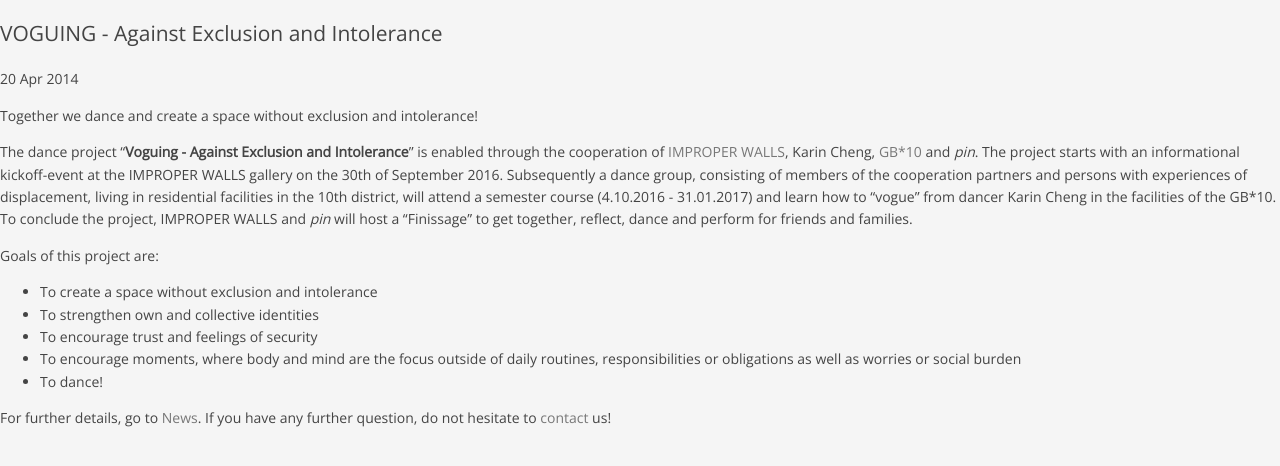
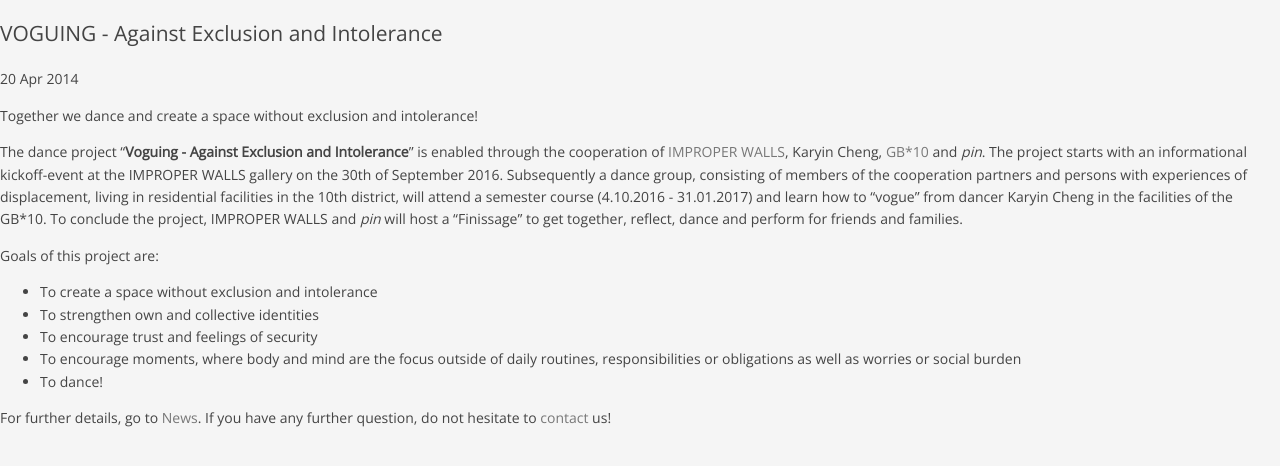
Before and after one commit to pinverein/anna-laura, a Jekyll site: the page built from _posts/en/projects/2014-04-20-project_3.md, in a window 1280 px wide. Shown: the top 466 px of the page. Built offline with Jekyll 4.4.1, drawn with Linux system fonts in a browser that asks for light colours.

Commit message:
Small changes.

```diff
--- a/_posts/en/projects/2014-04-20-project_3.md
+++ b/_posts/en/projects/2014-04-20-project_3.md
@@ -10,8 +10,8 @@
 
 Together we dance and create a space without exclusion and intolerance!
 
-The dance project “**Voguing - Against Exclusion and Intolerance**” is enabled through the cooperation of [IMPROPER WALLS](http://www.improperwalls.com), Karin Cheng, [GB\*10](http://www.gbstern.at/10) and *pin*.
-The project starts with an informational kickoff-event at the IMPROPER WALLS gallery on the 30th of September 2016. Subsequently a dance group, consisting of members of the cooperation partners and persons with experiences of displacement, living in residential facilities in the 10th district, will attend a semester course (4.10.2016 - 31.01.2017) and learn how to “vogue” from dancer Karin Cheng in the facilities of the GB\*10.
+The dance project “**Voguing - Against Exclusion and Intolerance**” is enabled through the cooperation of [IMPROPER WALLS](http://www.improperwalls.com), Karyin Cheng, [GB\*10](http://www.gbstern.at/10) and *pin*.
+The project starts with an informational kickoff-event at the IMPROPER WALLS gallery on the 30th of September 2016. Subsequently a dance group, consisting of members of the cooperation partners and persons with experiences of displacement, living in residential facilities in the 10th district, will attend a semester course (4.10.2016 - 31.01.2017) and learn how to “vogue” from dancer Karyin Cheng in the facilities of the GB\*10.
 To conclude the project, IMPROPER WALLS and *pin* will host a “Finissage” to get together, reflect, dance and perform for friends and families.
 
 Goals of this project are:
```
Also changed, not shown: _posts/de/news/2016-09-30-de_infoabend-voguing.md (+1 -1 lines), _posts/de/news/2016-10-04-de_tanzkurs.md (+1 -1 lines), _posts/de/projects/2014-04-20-projekt_3.md (+1 -1 lines), _posts/en/news/2016-09-30-en_infonight-voguing.md (+1 -1 lines), _posts/en/news/2016-10-04-en_danceclass-voguing.md (+1 -1 lines).
